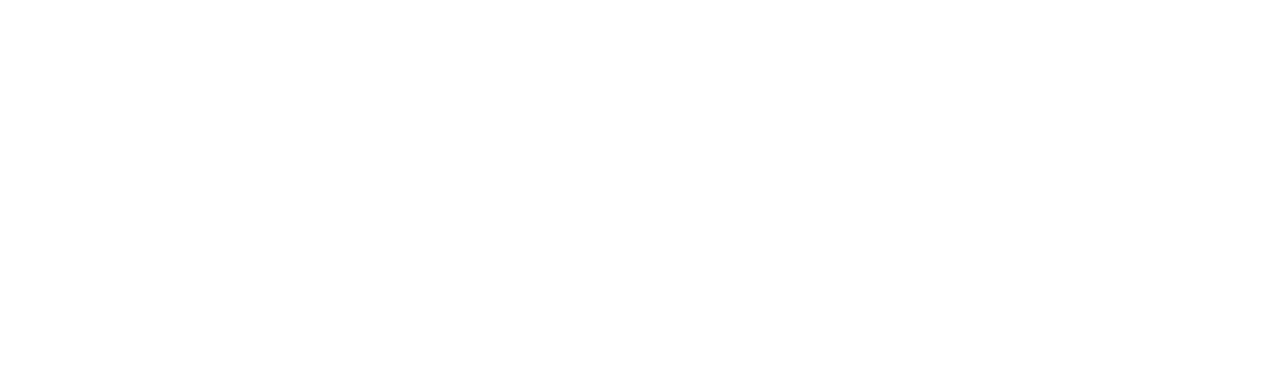
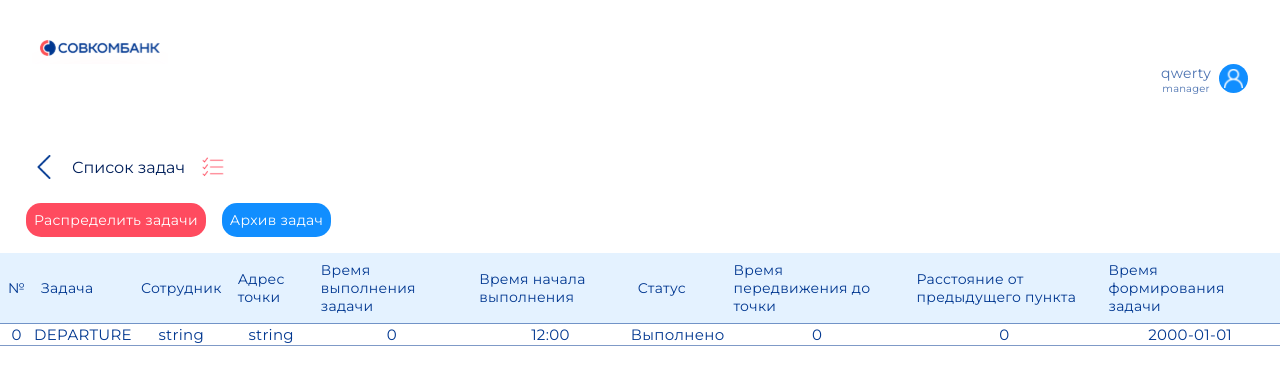
Before and after one commit to solituude/automatic-task-allocation-service, a React (Create React App) app: page /taskDistribution in a window 1280 px wide. Shown: the top 382 px of the page. Built offline with nearby package versions, Linux system fonts and the light colour scheme.

Commit message:
Добавлена таблица задач, таблица архивных задач

```diff
--- a/src/App.js
+++ b/src/App.js
@@ -8,6 +8,7 @@
 import PointsInfoPage from "./Pages/PointsInfoPage/PointsInfoPage";
 import ManualPage from "./Pages/ManualPage/ManualPage";
 import TaskDistribution from "./Pages/TaskDistributionPage/TaskDistribution";
+import ArchiveTasksPage from "./Pages/ArchiveTasksPage/ArchiveTasksPage";
 function App() {
     return (
         <div className="App">
@@ -21,6 +22,7 @@
                     <Route path='/pointsInfo' element={<PointsInfoPage/>}/>
                     <Route path='/handBook' element={<ManualPage/>}/>
                     <Route path='/taskDistribution' element={<TaskDistribution/>}/>
+                    <Route path='/taskDistribution/archiveTasks' element={<ArchiveTasksPage/>}/>
                 </Routes>
             </BrowserRouter>
         </div>
--- a/src/Components/ManagerOptions/ManagerOptions.jsx
+++ b/src/Components/ManagerOptions/ManagerOptions.jsx
@@ -23,7 +23,7 @@
 
             <NavLink to='/taskDistribution' className={s.option__container} style={{textDecoration: "none"}}>
                 <img src={rightIcon} alt={"<"}/>
-                <span className={s.option__label}>Распределить задачи</span>
+                <span className={s.option__label}>Список задач</span>
                 <img src={distributeIcon} alt={"i"}/>
             </NavLink>
         </div>
--- /dev/null
+++ b/src/Components/ManagerTaskTable/ManagerTaskTable.jsx
@@ -0,0 +1,46 @@
+import React from "react";
+import s from './managerTaskTable.module.scss';
+
+const ManagerTaskTable = ({data}) => {
+    return(
+        <div className={s.container}>
+            <table>
+                <thead>
+                <tr>
+                    <th>№</th>
+                    <th>Задача</th>
+                    <th>Сотрудник</th>
+                    <th>Адрес точки</th>
+                    <th>Время выполнения задачи</th>
+                    <th>Время начала выполнения</th>
+                    <th>Статус</th>
+                    <th>Время передвижения до точки</th>
+                    <th>Расстояние от предыдущего пункта</th>
+                    <th>Время формирования задачи</th>
+                </tr>
+                </thead>
+                <tbody>
+                { data.length === 0 ? <tr><td colSpan={9}>Задач пока нет</td></tr> : null }
+                {
+                    data.map((task) => (
+                        <tr key={task.id}>
+                            <td>{task.id}</td>
+                            <td>{task.type}</td>
+                            <td>{task.employeeFullName}</td>
+                            <td>{task.agentPointAddress}</td>
+                            <td>{task.completeTime}</td>
+                            <td>{task.startTime}</td>
+                            <td>{task.status.isCompleted ? <span>Выполнено</span> : <span>Не выполнено</span>}</td>
+                            <td>{task.gettingTime}</td>
+                            <td>{task.distanceTo}</td>
+                            <td>{task.creationTime}</td>
+                        </tr>
+                    ))
+                }
+                </tbody>
+            </table>
+        </div>
+    )
+}
+
+export default ManagerTaskTable;
--- /dev/null
+++ b/src/Components/ManagerTaskTable/managerTaskTable.module.scss
@@ -0,0 +1,4 @@
+.container {
+  display: flex;
+  overflow: scroll;
+}
--- a/src/Components/TuitionManual/TuitionManual.jsx
+++ b/src/Components/TuitionManual/TuitionManual.jsx
@@ -118,7 +118,6 @@
             </div>
             <button onClick={() => setShowModal(true)}>Редактировать</button>
             <CustomModal show={showModal} handleClose={() => setShowModal(false)}/>
-
         </div>
     )
 }
--- /dev/null
+++ b/src/Pages/ArchiveTasksPage/ArchiveTasksPage.jsx
@@ -0,0 +1,30 @@
+import React from "react";
+import Header from "../../UI/Header/Header";
+import ManagerTaskTable from "../../Components/ManagerTaskTable/ManagerTaskTable";
+import s from "../TaskDistributionPage/taskDistribution.module.scss";
+import leftIcon from "../../assets/homepage/left.svg";
+import d from "../../Components/ManagerOptions/managerOptions.module.scss";
+import distributeIcon from "../../assets/homepage/distributeIcon.svg";
+import {useNavigate} from "react-router-dom";
+
+const ArchiveTasksPage = () => {
+    const navigate = useNavigate();
+
+    const handleBack = () => {
+        navigate(-1);
+    }
+
+    return(
+        <div>
+            <Header/>
+            <button onClick={handleBack} className={s.back__button}>
+                <img src={leftIcon} alt={"<"}/>
+                <span className={d.option__label}>Архив задач</span>
+                <img src={distributeIcon} alt={"i"}/>
+            </button>
+            <ManagerTaskTable data={[]}/>
+        </div>
+    )
+}
+
+export default ArchiveTasksPage;
--- a/src/Pages/ManualPage/manualPage.module.scss
+++ b/src/Pages/ManualPage/manualPage.module.scss
@@ -4,6 +4,10 @@
   flex-direction: column;
   justify-content: flex-start;
   gap: 8px;
+
+  @media (min-width: 700px) {
+    flex-direction: row;
+  }
 }
 
 .manual__label {
--- a/src/Pages/TaskDistributionPage/TaskDistribution.jsx
+++ b/src/Pages/TaskDistributionPage/TaskDistribution.jsx
@@ -1,8 +1,70 @@
 import React from "react";
+import Header from "../../UI/Header/Header";
+import s from "./taskDistribution.module.scss";
+import leftIcon from "../../assets/homepage/left.svg";
+import d from "../../Components/ManagerOptions/managerOptions.module.scss";
+
+
+import {NavLink, useNavigate} from "react-router-dom";
+import distributeIcon from "../../assets/homepage/distributeIcon.svg";
+import ManagerTaskTable from "../../Components/ManagerTaskTable/ManagerTaskTable";
+
+const data =  [
+    {
+        "id": 0,
+        "type": "DEPARTURE",
+        "agentPointId": 0,
+        "agentPointAddress": "string",
+        "creationTime": "2000-01-01",
+        "startTime": "12:00",
+        "gettingTime": 0,
+        "distanceTo": 0,
+        "completeTime": 0,
+        "employeeId": 0,
+        "employeeFullName": "string",
+        "order": 0,
+        "status": {
+            "isCompleted": true,
+            "comment": "string"
+        }
+    }
+]
 
 const TaskDistribution = () => {
+    const navigate = useNavigate();
+
+    const handleBack = () => {
+        navigate(-1);
+    }
+
     return(
-        <div></div>
+        <div>
+            <Header/>
+            <button onClick={handleBack} className={s.back__button}>
+                <img src={leftIcon} alt={"<"}/>
+                <span className={d.option__label}>Список задач</span>
+                <img src={distributeIcon} alt={"i"}/>
+            </button>
+
+            <div className={s.button__container}>
+                <button className={s.distribution__button}>
+                    Распределить задачи
+                </button>
+
+                <NavLink to='/taskDistribution/archiveTasks'>
+                    <button className={s.archive__button}>
+                        Архив задач
+                    </button>
+                </NavLink>
+
+            </div>
+
+
+
+            <ManagerTaskTable data={data}/>
+
+
+        </div>
     )
 }
 
--- a/src/Pages/TaskDistributionPage/taskDistribution.module.scss
+++ b/src/Pages/TaskDistributionPage/taskDistribution.module.scss
@@ -0,0 +1,39 @@
+.distribution__button {
+  display: inline-flex;
+  padding: 8px;
+  justify-content: center;
+  align-items: center;
+  gap: 8px;
+  border-radius: 15px;
+  background: #FF4B5F;
+  color: #FFF;
+  border: none;
+  font-family: Montserrat, sans-serif;
+  font-size: 14px;
+  font-style: normal;
+  font-weight: 400;
+  line-height: normal;
+  letter-spacing: 0.28px;
+}
+
+.archive__button {
+  @extend .distribution__button;
+  background: #118EFF;
+}
+
+.back__button {
+  display: flex;
+  flex-direction: row;
+  gap: 16px;
+  border: none;
+  background: none;
+  padding: 28px 32px 24px 32px;
+  align-items: center;
+}
+
+.button__container {
+  padding: 0 26px 16px 26px;
+  display: flex;
+  flex-direction: row;
+  gap: 16px;
+}
```
